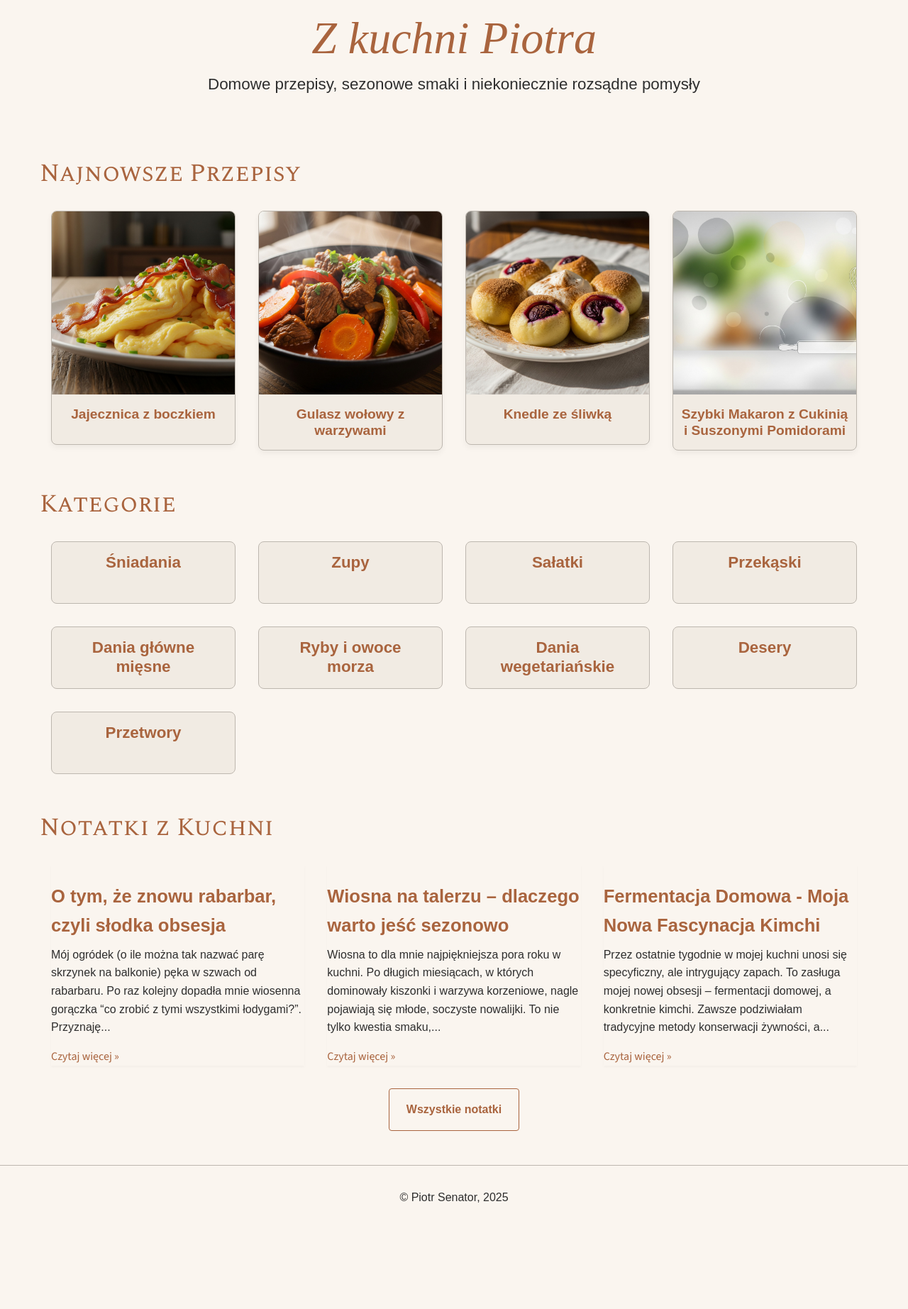
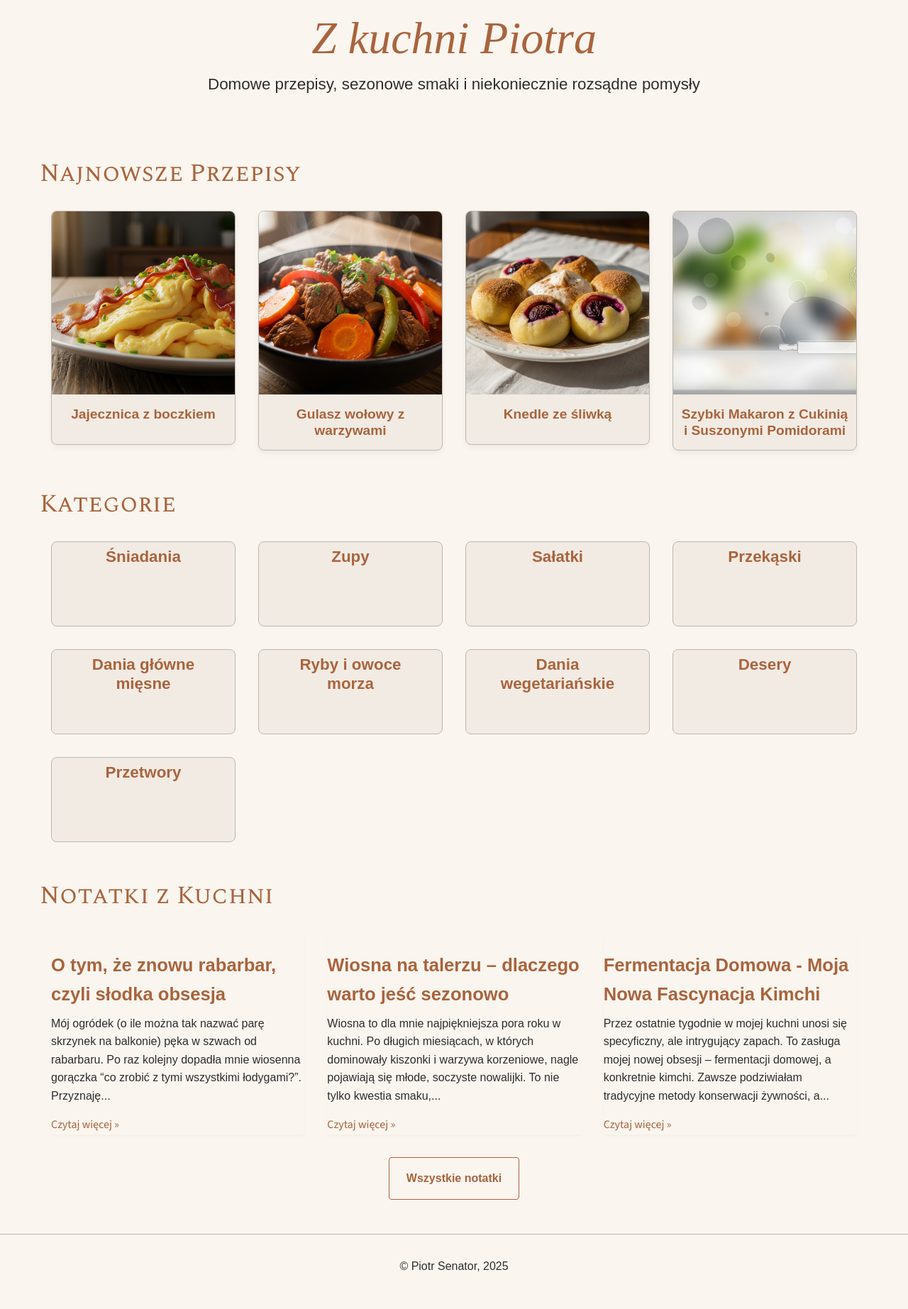
Before and after one commit to piotrsenator/kuchnia, a Jekyll site: the page built from index.html, in a window 1280 px wide. Shown: the whole page at 71% size. Built offline with Jekyll 4.4.1, drawn with Linux system fonts in a browser that asks for light colours; some web fonts are replaced; before the commit the page ends 1749 px from its top, so only the background shows below that.

Commit message:
Update style.css

```diff
--- a/assets/css/style.css
+++ b/assets/css/style.css
@@ -376,14 +376,20 @@ blockquote {
     background-color: var(--color-background-accent);
     border: 1px solid var(--color-secondary);
     border-radius: var(--border-radius-md);
-    padding: var(--spacing-sm) var(--spacing-md);
+    /* Zmniejszono padding pionowy */
+    padding: var(--spacing-xs) var(--spacing-md); /* Zmieniono var(--spacing-sm) na var(--spacing-xs) dla góry/dołu */
     text-align: center;
     transition: background-color 0.3s ease;
-    min-height: auto;
+    /* Usunięto min-height: auto; - niepotrzebne przy fixed height */
     display: flex;
     flex-direction: column;
-    justify-content: center;
-    align-items: center;
+    justify-content: center; /* To wyśrodkowuje całą zawartość karty w pionie */
+    align-items: center;    /* To wyśrodkowuje całą zawartość karty w poziomie */
+
+    /* Ustawienie stałej wysokości dla wszystkich kart kategorii */
+    /* Należy dostosować tę wartość tak, aby pomieściła dwie linie tekstu + licznik postów z zapasem */
+    min-height: 120px; /* Przykładowa wysokość, dostosuj wg potrzeb. To klucz do jednolitej wysokości. */
+    height: auto; /* Zapewnia elastyczność, ale min-height będzie dominować */
 }
 .category-card:hover {
     background-color: var(--color-primary);
@@ -394,14 +400,16 @@ blockquote {
     line-height: 1.2;
     margin: 0;
     transition: color 0.3s ease;
-    min-height: calc(2 * 1.4rem * 1.2); /* Min-height dla 2 linii */
+    /* min-height usuwamy stąd, przenosimy logikę stałej wysokości do .category-card */
+    /* Usunięto: min-height: calc(2 * 1.4rem * 1.2); */
+
     display: flex;
-    align-items: center;
-    justify-content: center;
-    flex-grow: 1;
+    align-items: center; /* Wyśrodkowanie pionowe tekstu w ramach swojego kontenera */
+    justify-content: center; /* Wyśrodkowanie poziome tekstu w ramach swojego kontenera */
+    flex-grow: 1; /* To jest KLUCZOWE - pozwala tytułowi zająć dostępną przestrzeń wewnątrz .category-card */
     overflow: hidden;
-    display: -webkit-box;
-    -webkit-line-clamp: 2;
+    display: -webkit-box; /* Potrzebne dla -webkit-line-clamp */
+    -webkit-line-clamp: 2; /* Ograniczenie do 2 linii */
     -webkit-box-orient: vertical;
 }
 .category-card:hover .category-card-title {
@@ -412,7 +420,7 @@ blockquote {
     font-size: 0.9rem;
     color: var(--color-primary);
     margin-top: var(--spacing-xxs);
-    flex-shrink: 0;
+    flex-shrink: 0; /* Zapobiega zmniejszaniu się licznika postów */
 }
 
 
```
